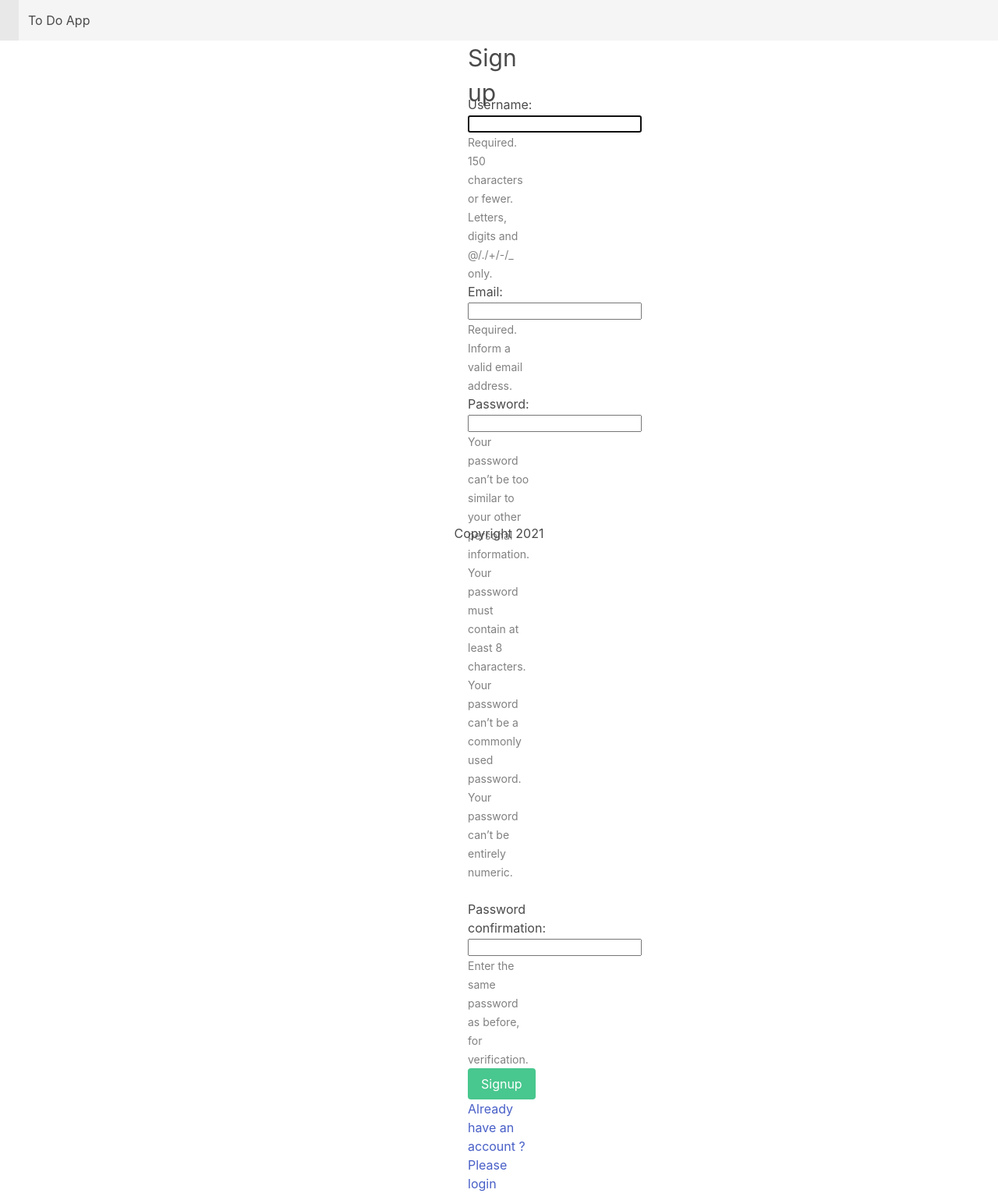
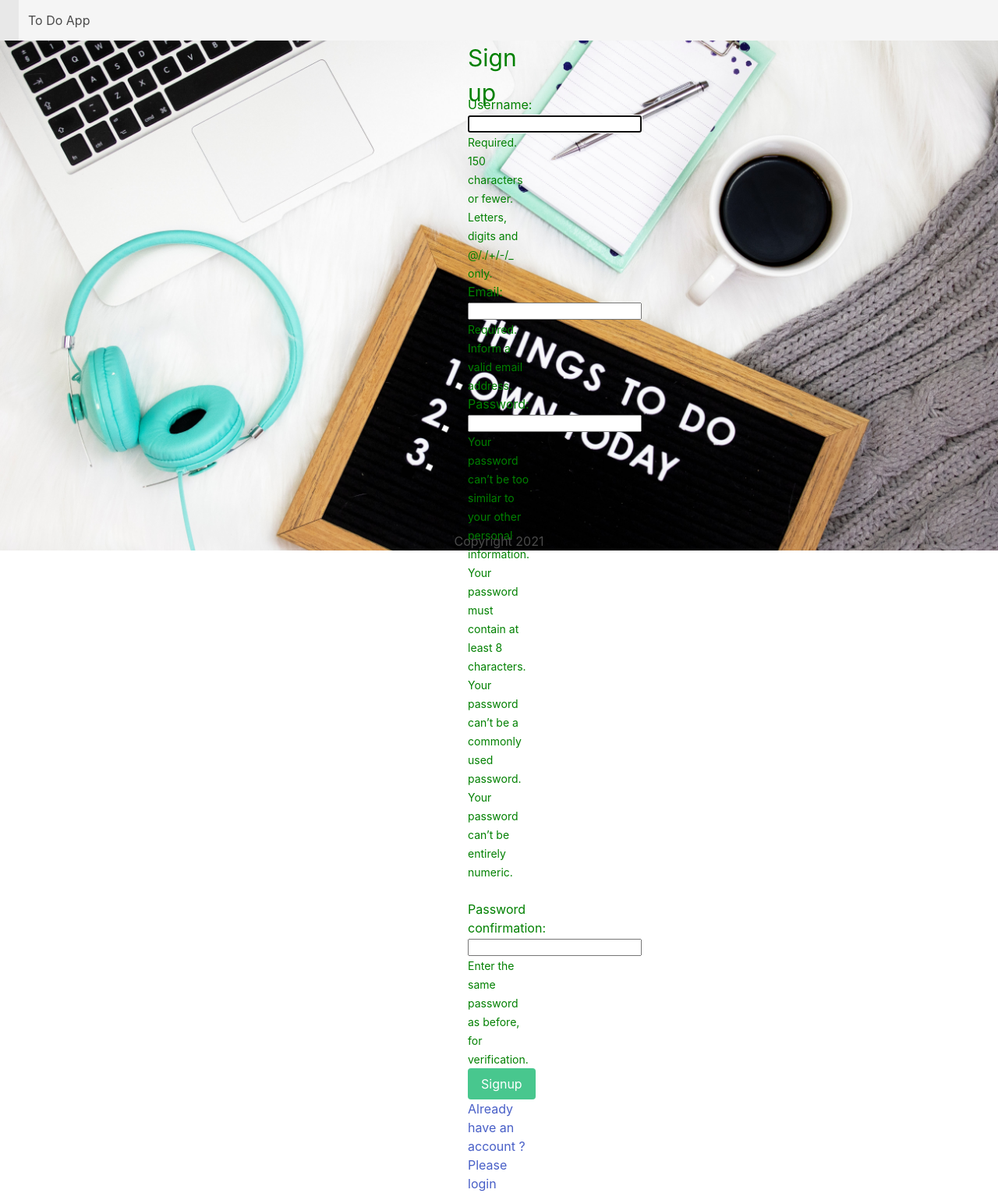
Before and after one commit to Andreea-Paul/todo, a Django app: page /signup in a window 1280 px wide. Shown: the whole page at 78% size. Run offline with Django 3.2, Linux system fonts and the light colour scheme; some libraries are stand-ins or nearby versions.

Commit message:
Add background image

```diff
--- /dev/null
+++ b/todoapp/static/todo/style.css
@@ -0,0 +1,3 @@
+body{
+    background: white url("images/background.jpg") no-repeat; background-size: cover;
+    }
--- a/todoapp/templates/base.html
+++ b/todoapp/templates/base.html
@@ -1,11 +1,13 @@
 <!DOCTYPE html>
 <html>
 <head>
+    {% load static %}
     <meta charset="utf-8">
     <meta name="viewport" content="width=device-width, initial-scale=1">
     <title>To do App</title>
     <link rel="stylesheet" href="https://cdn.jsdelivr.net/npm/bulma@0.8.2/css/bulma.min.css">
     <script defer src="https://use.fontawesome.com/releases/v5.3.1/js/all.js"></script>
+    <link rel="stylesheet" type="text/css" href= "{%  static 'todo/style.css' %}">
 </head>
 <body>
 {% block content %}
--- a/todoapp/templates/change_password.html
+++ b/todoapp/templates/change_password.html
@@ -17,7 +17,7 @@
 </nav>
 
 
-<div style='text-align: left;padding-left: 600px;padding-right: 600px; height: 550px;'>
+<div style='text-align: left;padding-left: 600px;padding-right: 600px; height: 653px;'>
 <h1 style="font-size: 30px;height: 100px;">Change Password</h1>
 <form method="post">
     {% csrf_token %}
--- a/todoapp/templates/edit.html
+++ b/todoapp/templates/edit.html
@@ -31,7 +31,7 @@
         </div>
     </div>
 </nav>
-
+<div style="height: 630px;">
 <section class="section">
         <form method="POST">
             {% csrf_token %}
@@ -49,5 +49,6 @@
 {% if request.user.is_authenticated %}
     <a href="{% url 'home' %}">Back</a>
 {% endif %}
+</div>
 
 {% endblock %}
--- a/todoapp/templates/login_page.html
+++ b/todoapp/templates/login_page.html
@@ -15,8 +15,8 @@
         </div>
     </div>
 </nav>
-<div style='text-align: left;padding-left: 600px;padding-right: 600px; height: 620px;'>
-<h1 style="font-size: 30px;height: 100px;">Login Page</h1>
+<div style='text-align: left;padding-left: 600px;padding-right: 600px; height: 630px;'>
+<h1 style="font-size: 30px;height: 100px;">Login</h1>
 <form method="POST" action="">
     {% csrf_token %}
     <div class="field">
--- a/todoapp/templates/signup.html
+++ b/todoapp/templates/signup.html
@@ -17,7 +17,7 @@
     </div>
 </nav>
 
-<div style="text-align: left;padding-left: 600px;padding-right: 600px; height: 620px;">
+<div style="text-align: left;padding-left: 600px;padding-right: 600px; height: 630px;color: green">
 <h1 style="font-size: 30px;height: 70px;">Sign up</h1>
   <form method="post">
     {% csrf_token %}
@@ -27,7 +27,7 @@
         {{ field }}
         <br>
         {% if field.help_text %}
-          <small style="color: grey">{{ field.help_text }}</small>
+          <small style="color:green">{{ field.help_text }}</small>
         {% endif %}
         </br>
         {% for error in field.errors %}
```
Also changed, not shown: todoapp/templates/home.html (+6 -1 lines), db.sqlite3, todoapp/static/todo/images/background.jpg (added).
